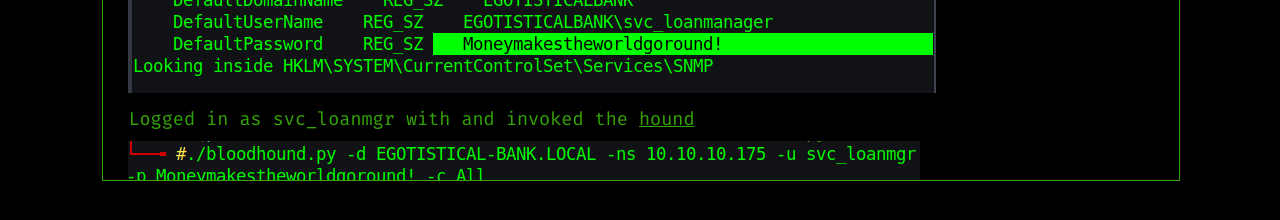
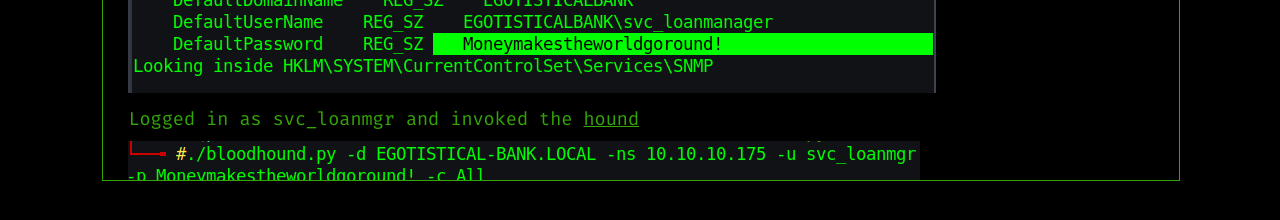
Before and after one commit to alfredoFerreiraAssis/alfredoFerreiraAssis.github.io, a Jekyll site: the page built from _posts/sauna/2020-07-28-sauna.md, in a window 1280 px wide. Shown: the part 4562-4782 px from the top of the page. Built offline with Jekyll 4.4.1, drawn with Linux system fonts in a browser that asks for light colours.

Commit message:
Update 2020-07-28-sauna.md

```diff
--- a/_posts/sauna/2020-07-28-sauna.md
+++ b/_posts/sauna/2020-07-28-sauna.md
@@ -114,7 +114,7 @@ winPEAS spits a lot of informations about everything in the machine
 and found a pass for other user
 ![svc](/assets/img/sauna/sauna6.png)
 
-Logged in as svc\_loanmgr with and invoked the [hound](https://github.com/fox-it/BloodHound.py)
+Logged in as svc\_loanmgr and invoked the [hound](https://github.com/fox-it/BloodHound.py)
 
 ![bloodHound](/assets/img/sauna/sauna7.png)
 
@@ -130,4 +130,4 @@ Let's get back to impacket
 
 And evil again
 
-![evilAdmin](/assets/img/sauan/sauna10.png)
+![evilAdmin](/assets/img/sauna/sauna10.png)
```
